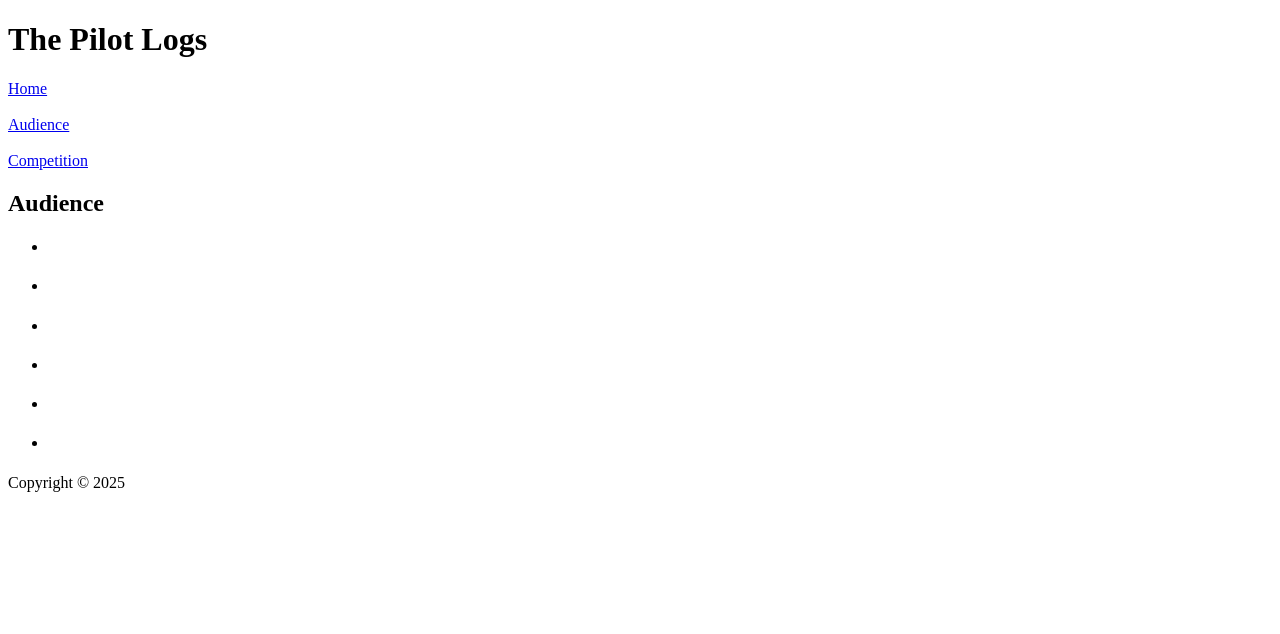
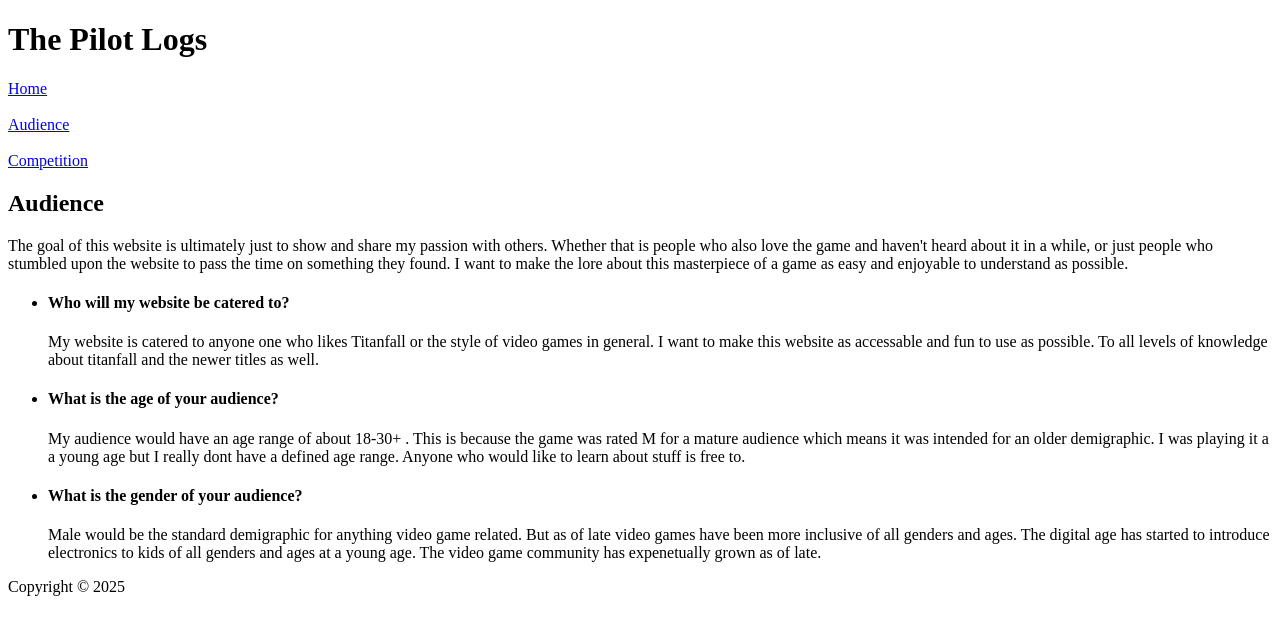
Before and after one commit to Axattack99/se1400, a plain HTML site: page milestone1/audience.html in a window 1280 px wide. Drawn offline with Linux system fonts and the light colour scheme.

Commit message:
Audience page

```diff
--- a/milestone1/audience.html
+++ b/milestone1/audience.html
@@ -10,20 +10,14 @@
     <nav> <a href="index.html">Home</a></nav>&nbsp;<nav> <a href="audience.html">Audience</a></nav>&nbsp;<nav> <a href="competition.html">Competition</a></nav>
 <main>
 <h2>Audience</h2>
-    <p></p>
+    <p>The goal of this website is ultimately just to show and share my passion with others. Whether that is people who also love the game and haven't heard about it in a while, or just people who stumbled upon the website to pass the time on something they found. I want to make the lore about this masterpiece of a game as easy and enjoyable to understand as possible.</p>
 <ul>
-    <li><h4></h4></li>
-        <p></p>
-    <li><h3></h3></li>
-        <p></p>
-    <li><h3></h3></li>
-        <p></p>
-    <li><h3></h3></li>
-        <p></p>
-    <li><h3></h3></li>
-        <p></p>
-    <li><h3></h3></li>
-        <p></p>
+    <li><h4>Who will my website be catered to?</h4></li>
+        <p>My website is catered to anyone one who likes Titanfall or the style of video games in general. I want to make this website as accessable and fun to use as possible. To all levels of knowledge about titanfall and the newer titles as well.</p>
+    <li><h4>What is the age of your audience?</h4></li>
+        <p>My audience would have an age range of about 18-30+ . This is because the game was rated M for a mature audience which means it was intended for an older demigraphic. I was playing it a a young age but I really dont have a defined age range. Anyone who would like to learn about stuff is free to. </p>
+    <li><h4>What is the gender of your audience?</h4></li>
+        <p>Male would be the standard demigraphic for anything video game related. But as of late video games have been more inclusive of all genders and ages. The digital age has started to introduce electronics to kids of all genders and ages at a young age. The video game community has expenetually grown as of late. </p>
 </ul>
 <footer>Copyright &copy; 2025</footer>
 </main>
```
